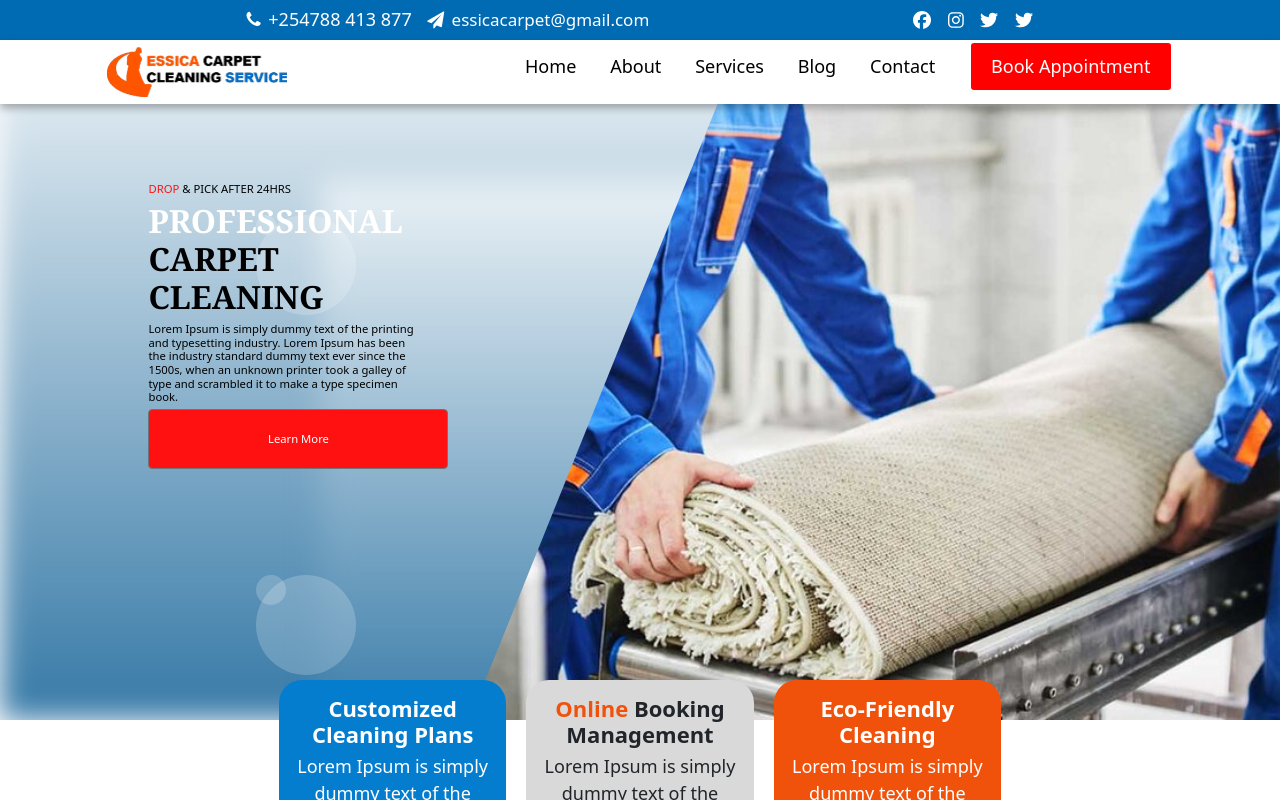
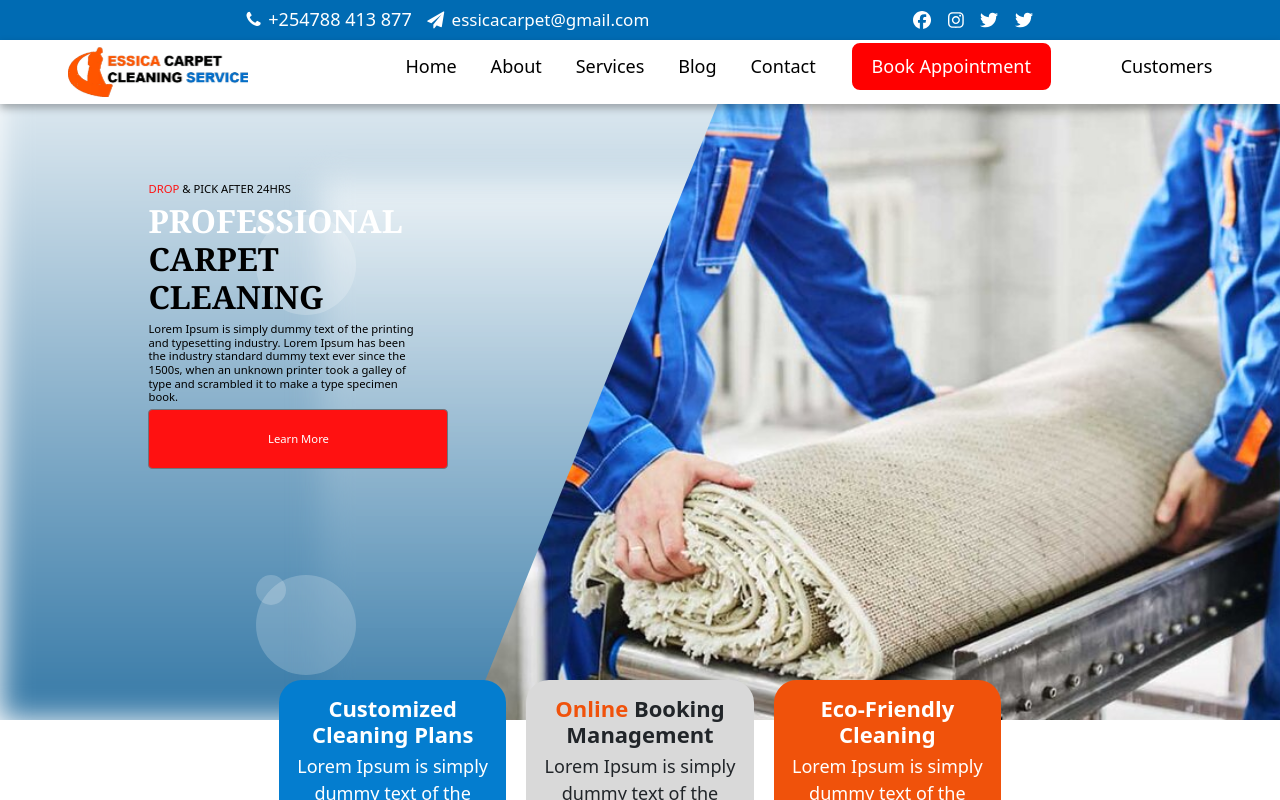
Before and after one commit to Tracy-miranja/essica-carpet-cleaning, a React (Vite) app: page / in a window 1280 px wide. Shown: the top 800 px of the page. Built offline with nearby package versions, Linux system fonts and the light colour scheme.

Commit message:
Add dashboard options in the Navbar.jsx

```diff
--- a/package.json
+++ b/package.json
@@ -10,7 +10,9 @@
     "preview": "vite preview"
   },
   "dependencies": {
+    "@fortawesome/fontawesome-svg-core": "^6.5.1",
     "@fortawesome/free-brands-svg-icons": "^6.5.1",
+    "@fortawesome/free-solid-svg-icons": "^6.5.1",
     "@fortawesome/react-fontawesome": "^0.2.0",
     "@reduxjs/toolkit": "^2.0.1",
     "axios": "^1.6.3",
--- a/src/components/Navbar/navbar.css
+++ b/src/components/Navbar/navbar.css
@@ -99,10 +99,31 @@
     border: 2px solid black;
   }
 
+  /*Admin panel button and Book Appointment*/
+  .nav__item.admin-panel {
+   border: 2px solid #4CAF50; /* A solid border with a green shade */
+   background-color: #4CAF50; /* Green background */
+   border-radius: 10px; /* Rounded corners */
+ }
+
+ .nav__item.admin-panel .nav__link {
+   color: white; /* White text to contrast the green background */
+   display: block; /* Make the anchor fill the li for better click area */
+   padding: 10px 20px; /* Add some padding */
+   text-decoration: none; /* Remove underline from links */
+   transition: background-color 0.3s ease; /* Smooth transition for hover effect */
+ }
+
+ .nav__item.admin-panel:hover .nav__link {
+   background-color: #3e8e41; /* A darker green for hover state */
+   border-color: #3e8e41; /* Border color changes on hover to match the background */
+ }
+
+
   .nav__item.booking-button {
    border: 2px solid #fff; /* Adjust the color and width as needed */
    background-color: #ff0000; /* Red background */
-   border-radius: 5px; /* Rounded corners */
+   border-radius: 10px; /* Rounded corners */
  }
 
  .nav__item.booking-button .nav__link {
--- a/src/components/Navbar/navbar.jsx
+++ b/src/components/Navbar/navbar.jsx
@@ -1,33 +1,92 @@
 // import React, { Component } from 'react'
-import "../Navbar/navbar.css"
-import { useState } from "react"
-import logo from "../Navbar/logo.png"
-import SocialIcons from "./icons"
+import "../Navbar/navbar.css";
+import { useState } from "react";
+import logo from "../Navbar/logo.png";
+import SocialIcons from "./icons";
 
-const Navbar= () => {
-    const [active, setActive]= useState("nav__menu");
-    const [toggleIcon, setToggleIcon]=useState('nav__toggler');
 
-    const navToggle=()=>{
-        active=== "nav__menu" ? setActive('nav__menu nav__active') : setActive("nav__menu");
+const Navbar = () => {
+  const [active, setActive] = useState("nav__menu");
+  const [toggleIcon, setToggleIcon] = useState("nav__toggler");
 
-        toggleIcon==="nav__toggler"
-        ? setToggleIcon("nav__toggler toggle") : setToggleIcon("nav__toggler")
+  const navToggle = () => {
+    active === "nav__menu"
+      ? setActive("nav__menu nav__active")
+      : setActive("nav__menu");
 
-        }
+    toggleIcon === "nav__toggler"
+      ? setToggleIcon("nav__toggler toggle")
+      : setToggleIcon("nav__toggler");
+  };
 
   return (
     <div className="essica-nav">
       <SocialIcons />
       <nav className="nav">
-        <a href="#" className="brand"><img src={logo} alt="Essica carpets" /></a>
+        <a href="#" className="brand">
+          <img src={logo} alt="Essica carpets" />
+        </a>
         <ul className={active}>
-            <li className="nav__item"> <a href="/" className="nav__link">Home</a></li>
-            <li className="nav__item"> <a href="/About" className="nav__link">About</a></li>
-            <li className="nav__item"> <a href="/Services" className="nav__link">Services</a></li>
-            <li className="nav__item"> <a href="/Blog" className="nav__link">Blog</a></li>
-            <li className="nav__item"> <a href="/Contact" className="nav__link">Contact</a></li>
-            <li className="nav__item booking-button"> <a href="/Options" className="nav__link">Book Appointment</a></li>
+          <li className="nav__item" style={{ display: "block" }}>
+            {" "}
+            <a href="/" className="nav__link">
+              Home
+            </a>
+          </li>
+          <li className="nav__item" style={{ display: "block" }}>
+            {" "}
+            <a href="/About" className="nav__link">
+              About
+            </a>
+          </li>
+          <li className="nav__item" style={{ display: "block" }}>
+            {" "}
+            <a href="/Services" className="nav__link">
+              Services
+            </a>
+          </li>
+          <li className="nav__item" style={{ display: "block" }}>
+            {" "}
+            <a href="/Blog" className="nav__link">
+              Blog
+            </a>
+          </li>
+          <li className="nav__item" style={{ display: "block" }}>
+            {" "}
+            <a href="/Contact" className="nav__link">
+              Contact
+            </a>
+          </li>
+
+          <li className="nav__item booking-button" style={{ display: "block" }}>
+            {" "}
+            <a href="/Options" className="nav__link">
+              Book Appointment
+            </a>
+          </li>
+          <li className="nav__item admin">
+            <a href="/Dashboard" className="nav__link" style={{ display: "none" }} >
+              <i className="fa fa-tachometer-alt"></i> Dashboard
+            </a>
+          </li>
+          <li className="nav__item admin">
+            {" "}
+            <a href="/Admin" className="nav__link">
+              Customers
+            </a>
+          </li>
+          <li className="nav__item admin" style={{ display: "none" }}>
+            {" "}
+            <a href="/Admin" className="nav__link">
+              Bookings
+            </a>
+          </li>
+          <li className="nav__item admin-panel" style={{ display: "none" }}>
+            {" "}
+            <a href="/Admin" className="nav__link">
+              Signout
+            </a>
+          </li>
         </ul>
 
         <div onClick={navToggle} className={toggleIcon}>
@@ -36,9 +95,8 @@ const Navbar= () => {
           <div className="line3"></div>
         </div>
       </nav>
+    </div>
+  );
+};
 
-      </div>
-    )
-  }
-
-export default Navbar
+export default Navbar;
```
Also changed, not shown: src/components/Admin/adminmenu.css (added), src/components/Admin/adminmenu.jsx (added), src/components/Admin/listcustomers.jsx (added), 2 other files (tests, documents, lock files or other folders). Lines whose indentation alone changed are shown as unchanged.
